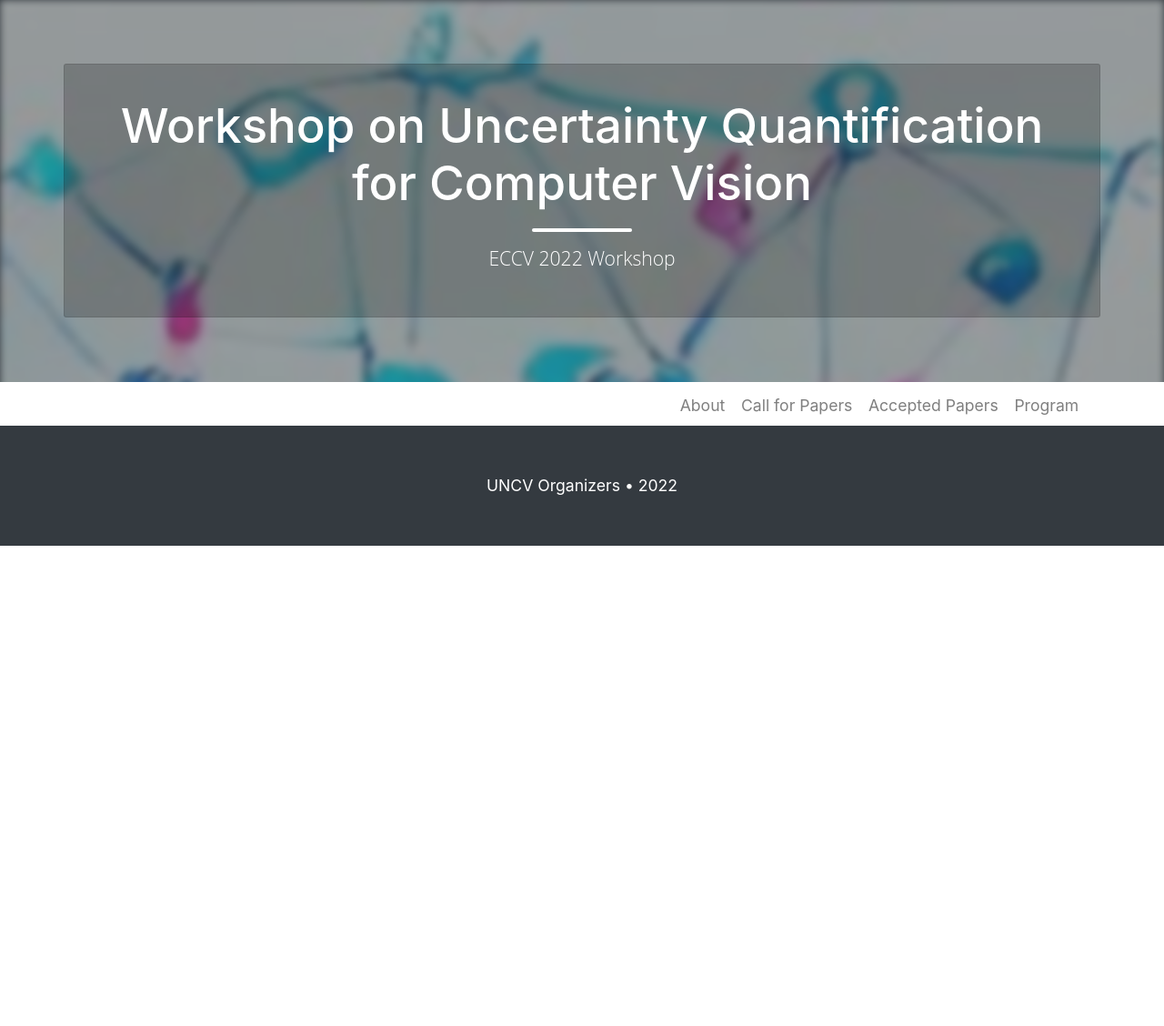
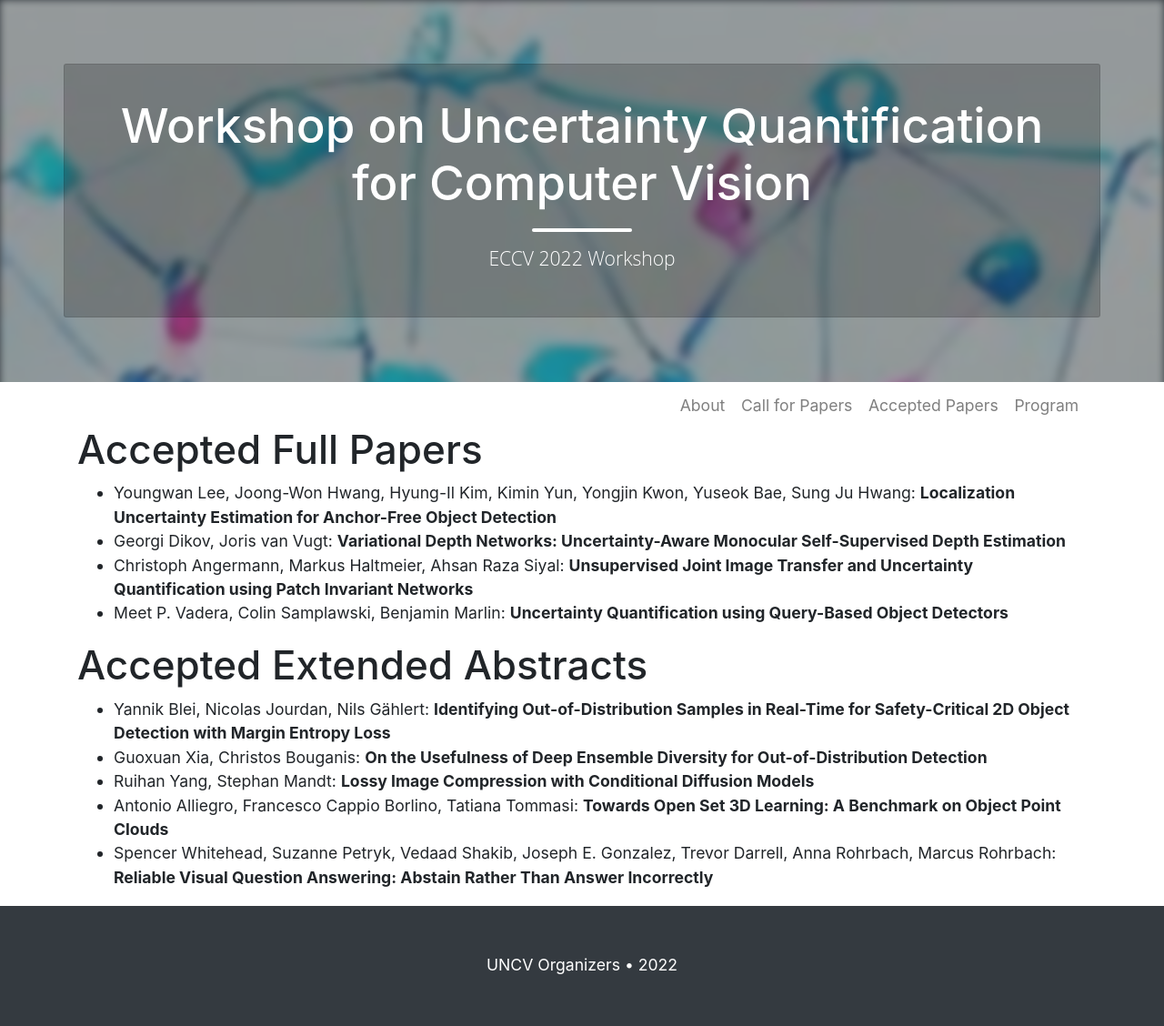
Before and after one commit to uncv2022/uncv2022.github.io, a Jekyll site: the page built from _pages/papers.md, in a window 1280 px wide. Shown: the whole page at 91% size. Built offline with Jekyll 4.4.1, drawn with Linux system fonts in a browser that asks for light colours; before the commit the page ends 900 px from its top, so only the background shows below that.

Commit message:
added accepted papers list

```diff
--- /dev/null
+++ b/_data/papers.yml
@@ -0,0 +1,35 @@
+- title: Localization Uncertainty Estimation for Anchor-Free Object Detection
+  authors: Youngwan Lee, Joong-Won Hwang, Hyung-Il Kim, Kimin Yun, Yongjin Kwon, Yuseok Bae, Sung Ju Hwang
+  type: full
+
+- title: Identifying Out-of-Distribution Samples in Real-Time for Safety-Critical 2D Object Detection with Margin Entropy Loss
+  authors: Yannik Blei, Nicolas Jourdan, Nils Gählert
+  type: abstract
+
+- title: "Variational Depth Networks: Uncertainty-Aware Monocular Self-Supervised Depth Estimation"
+  authors: Georgi Dikov, Joris van Vugt
+  type: full
+
+- title: "Unsupervised Joint Image Transfer and Uncertainty Quantification using Patch Invariant Networks"
+  authors: Christoph Angermann, Markus Haltmeier, Ahsan Raza Siyal
+  type: full
+
+- title: "On the Usefulness of Deep Ensemble Diversity for Out-of-Distribution Detection"
+  authors: Guoxuan Xia, Christos Bouganis
+  type: abstract
+
+- title: "Uncertainty Quantification using Query-Based Object Detectors"
+  authors: Meet P. Vadera, Colin Samplawski, Benjamin Marlin
+  type: full
+
+- title: "Lossy Image Compression with Conditional Diffusion Models"
+  authors: Ruihan Yang, Stephan Mandt
+  type: abstract
+
+- title: "Towards Open Set 3D Learning: A Benchmark on Object Point Clouds"
+  authors: Antonio Alliegro, Francesco Cappio Borlino, Tatiana Tommasi
+  type: abstract
+
+- title: "Reliable Visual Question Answering: Abstain Rather Than Answer Incorrectly"
+  authors: Spencer Whitehead, Suzanne Petryk, Vedaad Shakib, Joseph E. Gonzalez, Trevor Darrell, Anna Rohrbach, Marcus Rohrbach
+  type: abstract
--- a/_pages/papers.md
+++ b/_pages/papers.md
@@ -3,3 +3,23 @@
 permalink: /papers/
 title: Accepted Papers
 ---
+
+# Accepted Full Papers
+
+<ul>
+{% for item in site.data.papers  %}
+{% if item.type == "full" %}
+  <li>{{ item.authors }}: <strong>{{ item.title }}</strong></li>
+{% endif %}
+{% endfor %}
+</ul>
+
+# Accepted Extended Abstracts
+
+<ul>
+{% for item in site.data.papers  %}
+{% if item.type == "abstract" %}
+  <li>{{ item.authors }}: <strong>{{ item.title }}</strong></li>
+{% endif %}
+{% endfor %}
+</ul>
```
